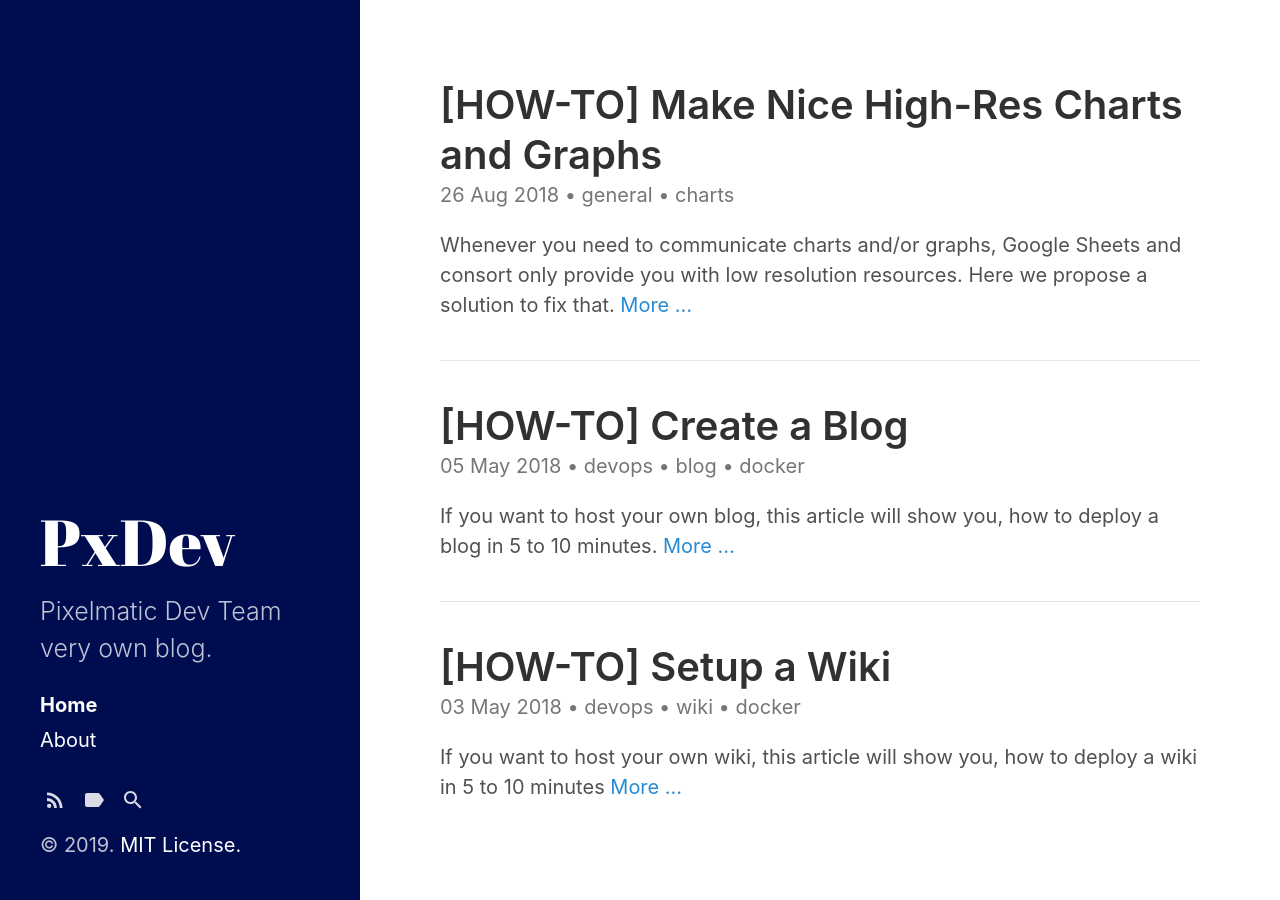
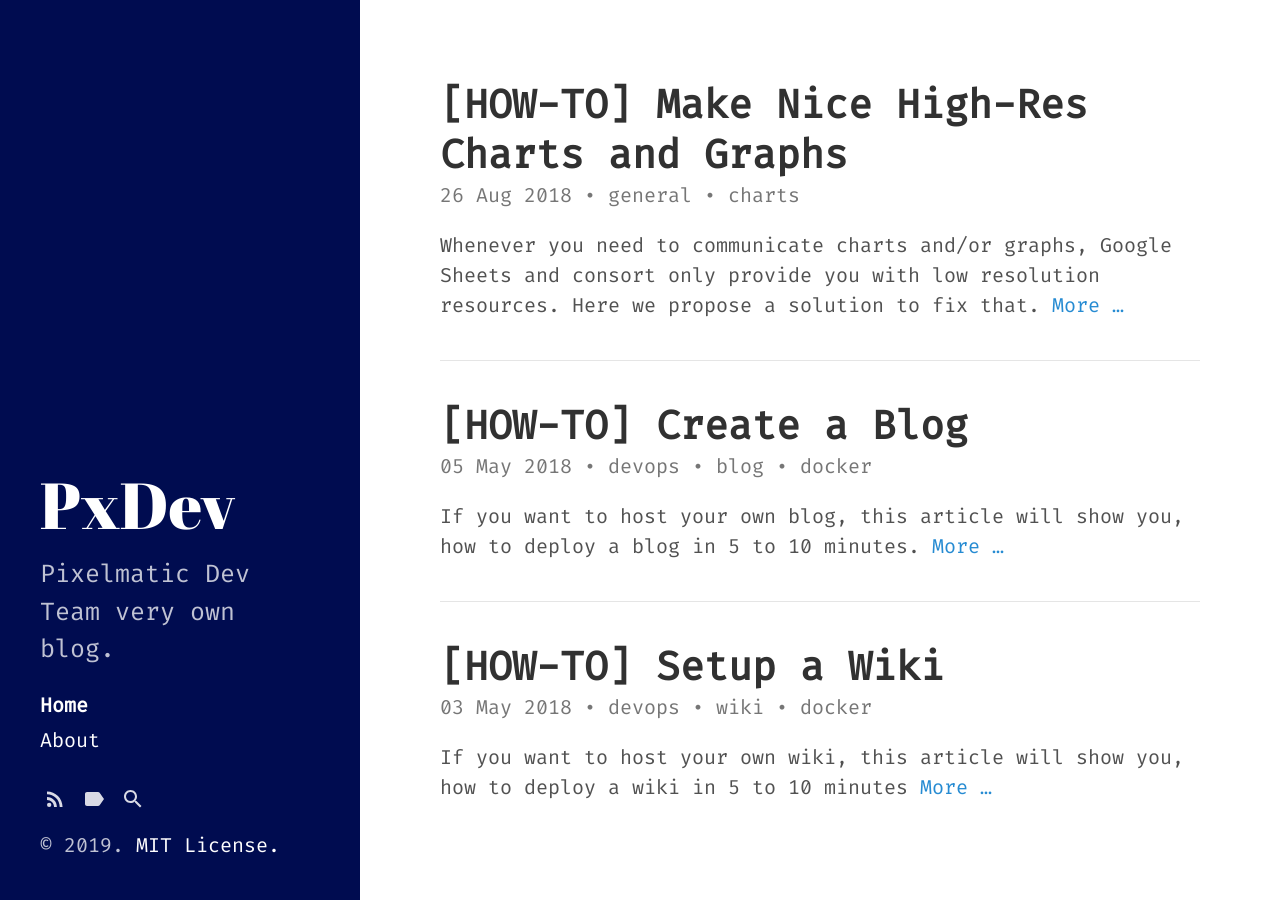
Before and after one commit to Pixelmatic/pixelmatic.github.io, a Jekyll site: the page built from index.html, in a window 1280 px wide. Built offline with Jekyll 4.4.1, drawn with Linux system fonts in a browser that asks for light colours; the list of posts is cut into pages by our own code.

Commit message:
Aesthetic changes

```diff
--- a/_sass/hydeout/_layout.scss
+++ b/_sass/hydeout/_layout.scss
@@ -235,7 +235,15 @@ body {
 
 #sidebar .site-title {
   color: $sidebar-title-color;
-  a { color: inherit; }
+  a {
+
+    color: inherit;
+
+    &:hover, &:focus {
+      text-decoration: none;
+      box-shadow: inset 0 -6px 0 #000c50, inset 0 -9px 0 white;
+    }
+  }
 }
 #sidebar nav {
   display: flex;
--- a/_sass/hydeout/_variables.scss
+++ b/_sass/hydeout/_variables.scss
@@ -13,7 +13,9 @@ $cyan: #75b5aa !default;
 $blue: #268bd2 !default;
 $brown: #8f5536 !default;
 
-$root-font-family: -apple-system, BlinkMacSystemFont, "Segoe UI", "Roboto", "Oxygen", "Ubuntu", "Cantarell", "Fira Sans", "Droid Sans", "Helvetica Neue", Arial, sans-serif !default;
+@import url('https://fonts.googleapis.com/css?family=Fira+Code&display=swap');
+
+$root-font-family: 'Fira Code', -apple-system, BlinkMacSystemFont, "Segoe UI", "Roboto", "Oxygen", "Ubuntu", "Cantarell", "Fira Sans", "Droid Sans", "Helvetica Neue", Arial, sans-serif !default;
 $root-font-size: 1rem !default;
 $root-line-height: 1.5 !default;
 
```
